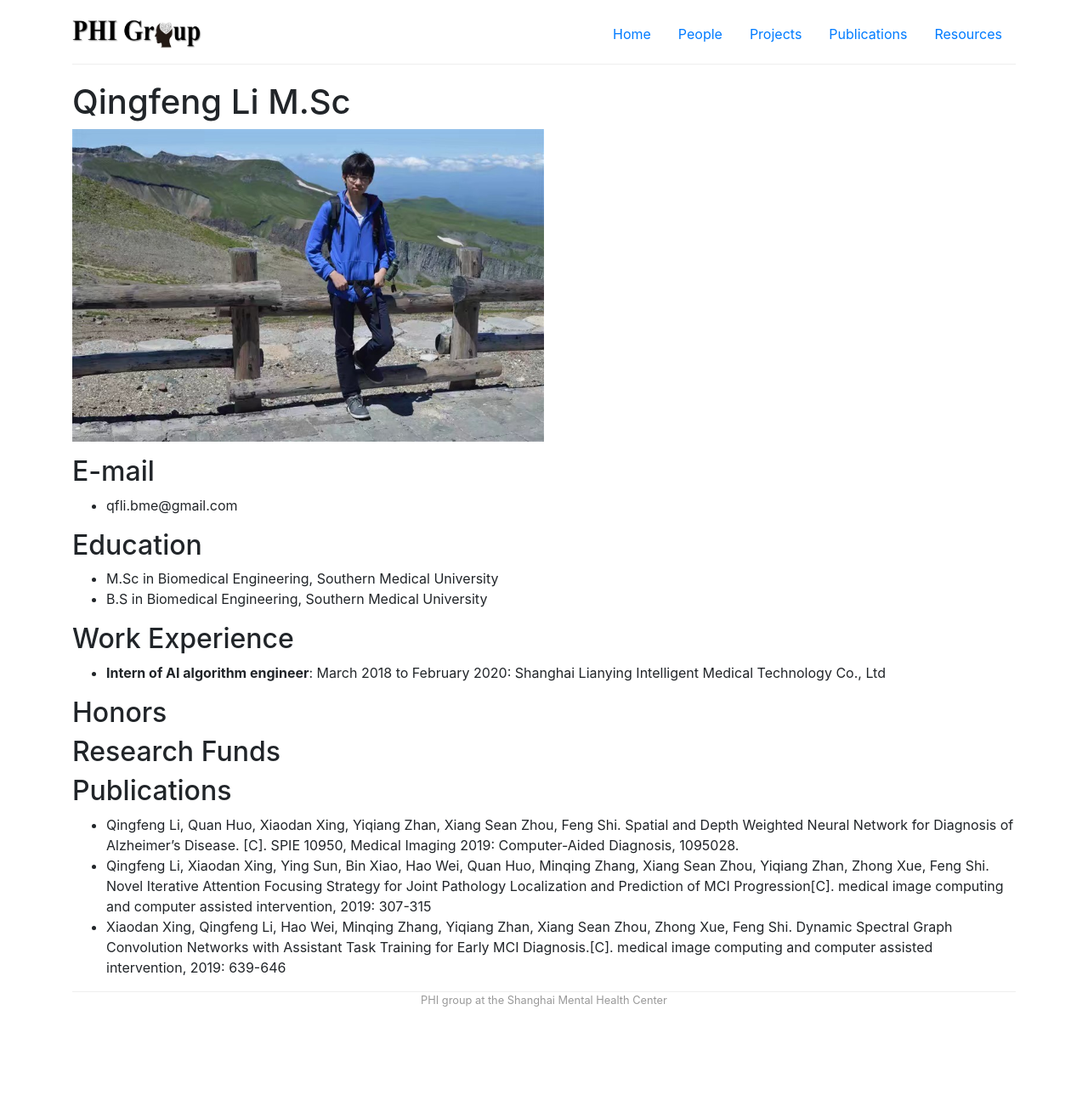
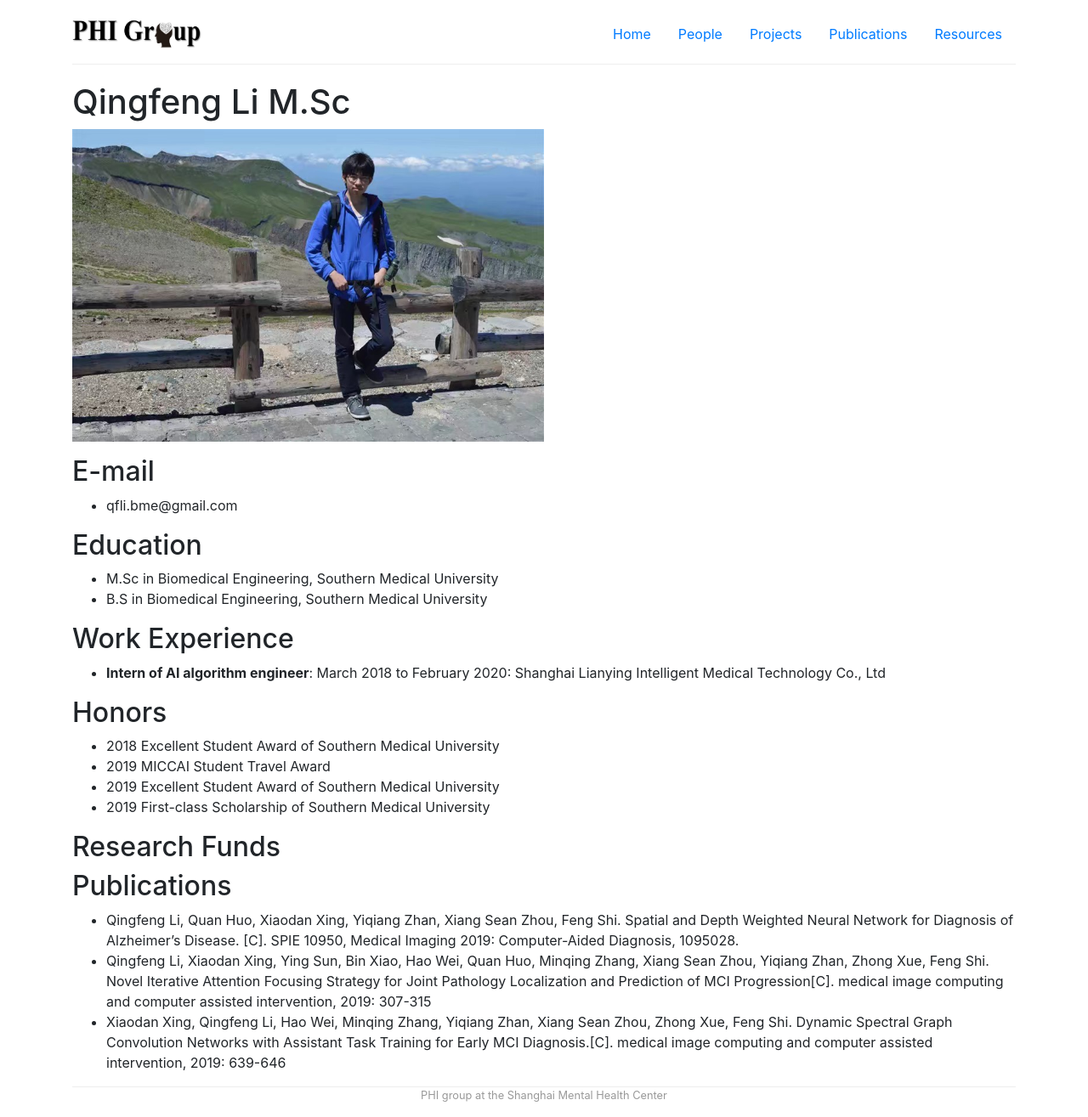
Before and after one commit to PHI-group/phi-group.github.io, a Jekyll site: the page built from scholarpages/liqf.md, in a window 1280 px wide. Shown: the whole page at 85% size. Built offline with Jekyll 4.4.1, drawn with Linux system fonts in a browser that asks for light colours; before the commit the page ends 1203 px from its top, so only the background shows below that.

Commit message:
Updated by QF

```diff
--- a/scholarpages/liqf.md
+++ b/scholarpages/liqf.md
@@ -20,6 +20,10 @@ title: Qingfeng Li M.Sc
 
 ## Honors
 
+- 2018 Excellent Student Award of Southern Medical University
+- 2019 MICCAI Student Travel Award
+- 2019 Excellent Student Award of Southern Medical University
+- 2019 First-class Scholarship of Southern Medical University
 
 
 ## Research Funds
```
